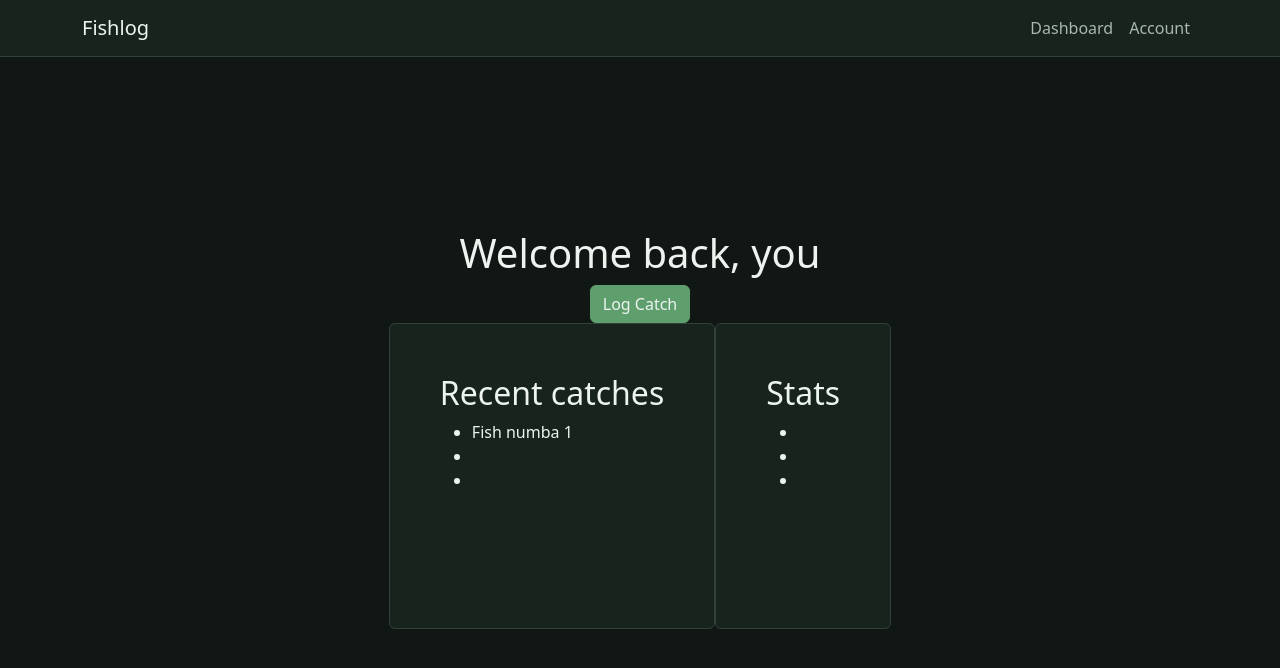
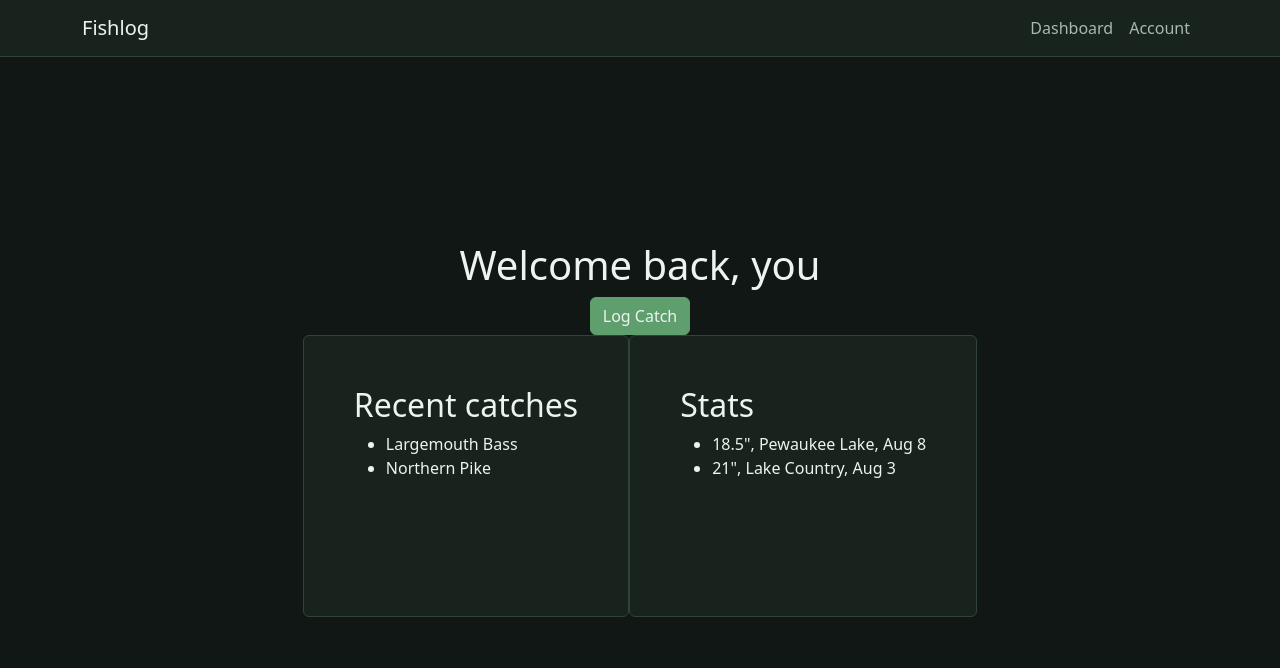
Before and after one commit to sokojak33/fishlog, a React (Vite) app in the folder client/: page /#/dashboard in a window 1280 px wide. Shown: the top 668 px of the page. Built offline with nearby package versions, Linux system fonts and the light colour scheme.

Commit message:
Dashboard shows sample data and fixed generic types for authentication

```diff
--- a/client/src/Dashboard.tsx
+++ b/client/src/Dashboard.tsx
@@ -3,25 +3,46 @@ import Card from "react-bootstrap/Card";
 import Button from "react-bootstrap/Button";
 
 function Dashboard() {
+  const tempCatches = [
+    {
+      id: 1,
+      species: "Largemouth Bass",
+      location: "Pewaukee Lake",
+      date: "Aug 8",
+      length: 18.5,
+    },
+    {
+      id: 2,
+      species: "Northern Pike",
+      location: "Lake Country",
+      date: "Aug 3",
+      length: 21,
+    },
+  ];
+
   return (
     <div className="dash-page">
       <h1>Welcome back, you</h1>
-      <Button>Log Catch</Button>
+      <Button onClick={() => console.log("Open log catch form")}>
+        Log Catch
+      </Button>
       <section className="dash-cards">
         <Card>
           <h2>Recent catches</h2>
           <ul>
-            <li>Fish numba 1</li>
-            <li></li>
-            <li></li>
+            {tempCatches.map((fish) => (
+              <li key={fish.id}>{fish.species}</li>
+            ))}
           </ul>
         </Card>
         <Card>
           <h2>Stats</h2>
           <ul>
-            <li></li>
-            <li></li>
-            <li></li>
+            {tempCatches.map((fish) => (
+              <li key={fish.id}>
+                {fish.length}", {fish.location}, {fish.date}
+              </li>
+            ))}
           </ul>
         </Card>
       </section>
--- a/client/src/Login.tsx
+++ b/client/src/Login.tsx
@@ -2,6 +2,7 @@ import Card from "react-bootstrap/Card";
 import "./Auth.css";
 import { useState } from "react";
 import { Link } from "react-router";
+import type { SubmitEvent } from "react";
 
 const MIN_USERNAME_LENGTH = 5;
 const MIN_PASSWORD_LENGTH = 8;
@@ -10,7 +11,7 @@ function Login() {
   const [username, setUsername] = useState("");
   const [password, setPassword] = useState("");
 
-  function handleLogin(e) {
+  function handleLogin(e: SubmitEvent<HTMLFormElement>) {
     e.preventDefault();
 
     const user = username.trim();
--- a/client/src/Signup.tsx
+++ b/client/src/Signup.tsx
@@ -2,6 +2,8 @@ import Card from "react-bootstrap/Card";
 import "./Auth.css";
 import { useState } from "react";
 import { Link } from "react-router";
+
+import type { SubmitEvent } from "react";
 
 const MIN_USERNAME_LENGTH = 5;
 const EMAIL_REGEX = /^[a-zA-Z0-9._%+-]+@[a-zA-Z0-9.-]+\.[a-zA-Z]{2,}$/;
@@ -13,7 +15,7 @@ function Signup() {
   const [password, setPassword] = useState("");
   const [confirmPassword, setConfirmPassword] = useState("");
 
-  function handleSignup(e) {
+  function handleSignup(e: SubmitEvent<HTMLFormElement>) {
     e.preventDefault();
 
     const user = username.trim();
```
